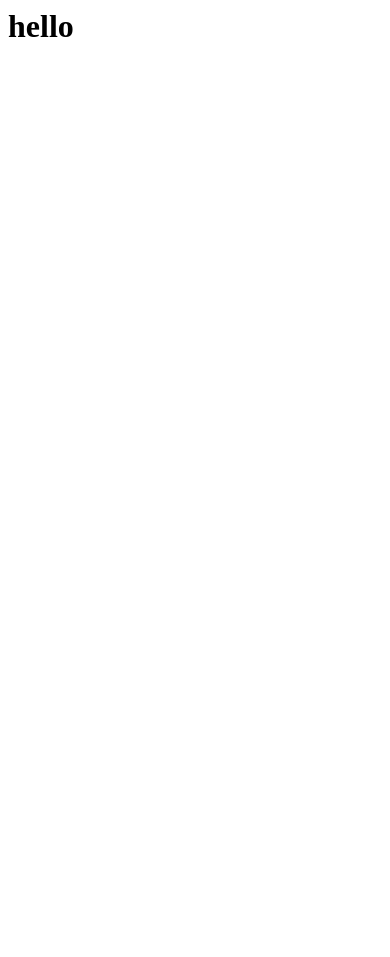
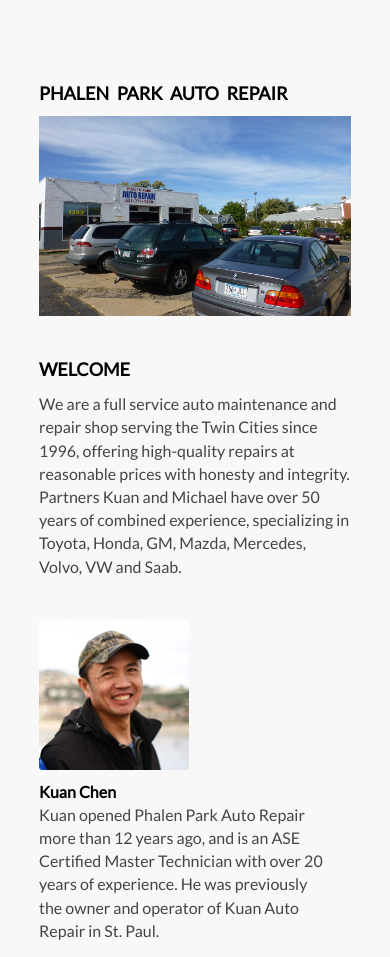
Before and after one commit to meowr/phalenauto, a plain HTML site: page index.html in a window 390 px wide. Shown: the top 957 px of the page. Before the commit the page ends 844 px from the top, so only its background shows below. Drawn offline with Linux system fonts and the light colour scheme.

Commit message:
Add files via upload

```diff
--- a/index.html
+++ b/index.html
@@ -1 +1,31 @@
-<h1>hello</h1>
+<html>
+<head>
+  <link rel="stylesheet" href="main.css">
+  <link href="https://fonts.googleapis.com/css?family=Lato" rel="stylesheet">
+</head>
+<body>
+<div id="container">
+  <div id="header">
+    <div id="name">Phalen Park Auto Repair</div>
+    <div id="nav">
+      <a href="">Info</a>
+      <a href="">Services</a>
+      <a href="">Testimonials</a>
+      <a href="">FAQ</a>
+    </div>
+  </div>
+  <div id="image"></div>
+  <div id="content">
+    <h1>Welcome</h1>
+    <p>We are a full service auto maintenance and repair shop serving the Twin Cities since 1996, offering high-quality repairs at reasonable prices with honesty and integrity. Partners Kuan and Michael have over 50 years of combined experience, specializing in Toyota, Honda, GM, Mazda, Mercedes, Volvo, VW and Saab.</p>
+    <div class="person" id="kuan"><h3>Kuan Chen</h3><p>Kuan opened Phalen Park Auto Repair more than 12 years ago, and is an ASE Certified Master Technician with over 20 years of experience. He was previously the owner and operator of Kuan Auto Repair in St. Paul.</p></div>
+    <div class="person" id="michael"><h3>Michael Chau</h3><p>Michael is a partner at Phalen Auto Repair, having worked as a technician and service manager in the industry for over 30 years, and specializes in European automobiles.</p></div>
+    <h1 class="clear">Hours &amp; Phone</h1>
+    <p>We're open Monday - Saturday, 9:00AM - 5:30PM
+    <br>Call us at 651-771-1590</p>
+    <h1>Location</h1>
+    <p>Our shop is located at 1383 Arcade Street, St. Paul, MN 55106</p>
+<iframe width="100%" height="450" frameborder="0" style="border:0" src="https://www.google.com/maps/embed/v1/place?q=place_id:ChIJ67A76hvVslIROmJGef9YEtw&key=AIzaSyBiOK69Sd2WRV33xz634U-LGGYHbRlFMOs" allowfullscreen></iframe>
+  </div>
+</body>
+</html>
--- /dev/null
+++ b/main.css
@@ -0,0 +1,121 @@
+* {
+	margin: 0;
+	padding: 0;
+}
+body{
+	background-color: #f8f8f8;
+	font-family: Lato, arial;
+}
+#container {
+	width: 80%;
+    margin: 0 auto;
+   	font-size: 18px;
+   	line-height: 1.45;
+   	margin-bottom: 50px;
+}
+#image {
+	background: url('overview-image.png') no-repeat center center;
+	background-size: cover;
+	height: 500px;
+	width: 100%;
+	clear: both;
+}
+#header, h1 {
+	margin-top: 80px;
+	text-transform: uppercase;
+	word-spacing: 4px;
+}
+#header {
+	font-size: 30px;
+	font-weight: 700;
+}
+#name {
+	font-size: 40px;
+	padding-bottom: 10px;
+	float: left;
+}
+h1 {
+	margin-top: 60px;
+	margin-bottom: 10px;
+	font-size: 27px;
+}
+h3 {
+	font-weight: bold;
+	font-size: 18px;
+}
+
+#nav {
+	float: right;
+	padding-top: 11px;
+	display: none;
+}
+#nav a {
+	color: #888;
+	font-size: 30px;
+	text-decoration: none;
+	padding-left: 15px;
+}
+#nav a:hover {
+	color: #333;
+}
+#kuan {
+	background: url('kuan.png') no-repeat left top;
+}
+#michael {
+	background: url('michael.png') no-repeat left top;
+}
+.person {
+	min-height: 150px;
+	max-width: 500px;
+	float: left;
+	margin-top: 30px;
+	padding-left: 20px;
+	margin-right: 20px;
+}
+.person h3, .person p {
+	padding-left: 150px;
+}
+p {
+	margin-bottom: 12px;
+	color: #444;
+}
+#reviews {
+	padding-top: 60px;
+}
+.clear {
+	clear: both;
+	padding-top: 65px;
+}
+@media screen and (max-width: 650px) {
+	h1 {
+		font-size: 18px;
+		margin-top: 40px;
+	}
+	#reviews {
+		margin-top: 40px;
+	}
+	h3 {
+		font-size: 16px;
+	}
+	p {
+		font-size: 16px;
+	}
+	#name {
+		font-size: 18px;
+	}
+	#image {
+		height: 200px;
+	}
+	.person h3, .person p, .person {
+		padding-left: 0;
+	}
+	.person h3 {
+		padding-top: 160px;
+	}
+	#reviews {
+		padding-top: 40px;
+	}
+	.clear {
+		padding-top: 35px;
+	}
+}
```
Also changed, not shown: kuan.png (added), michael.png (added), overview-image.png (added).
